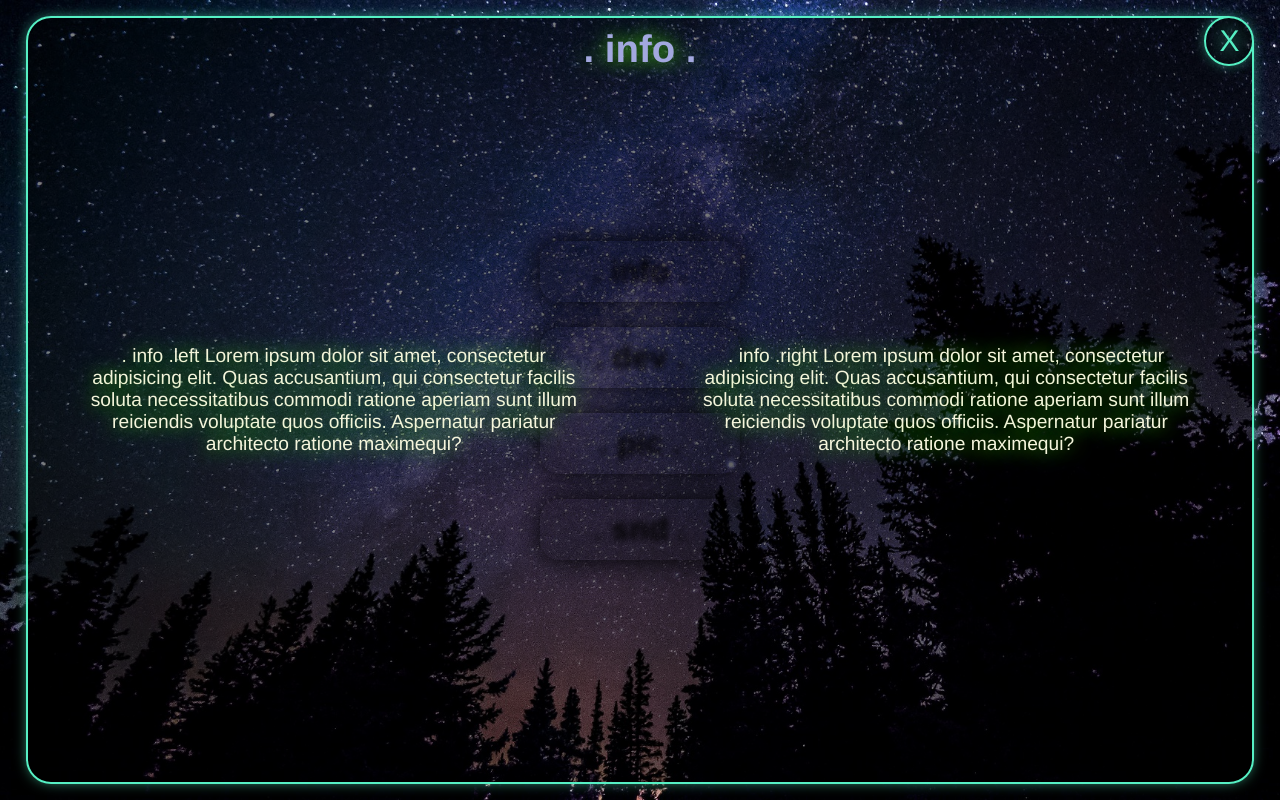
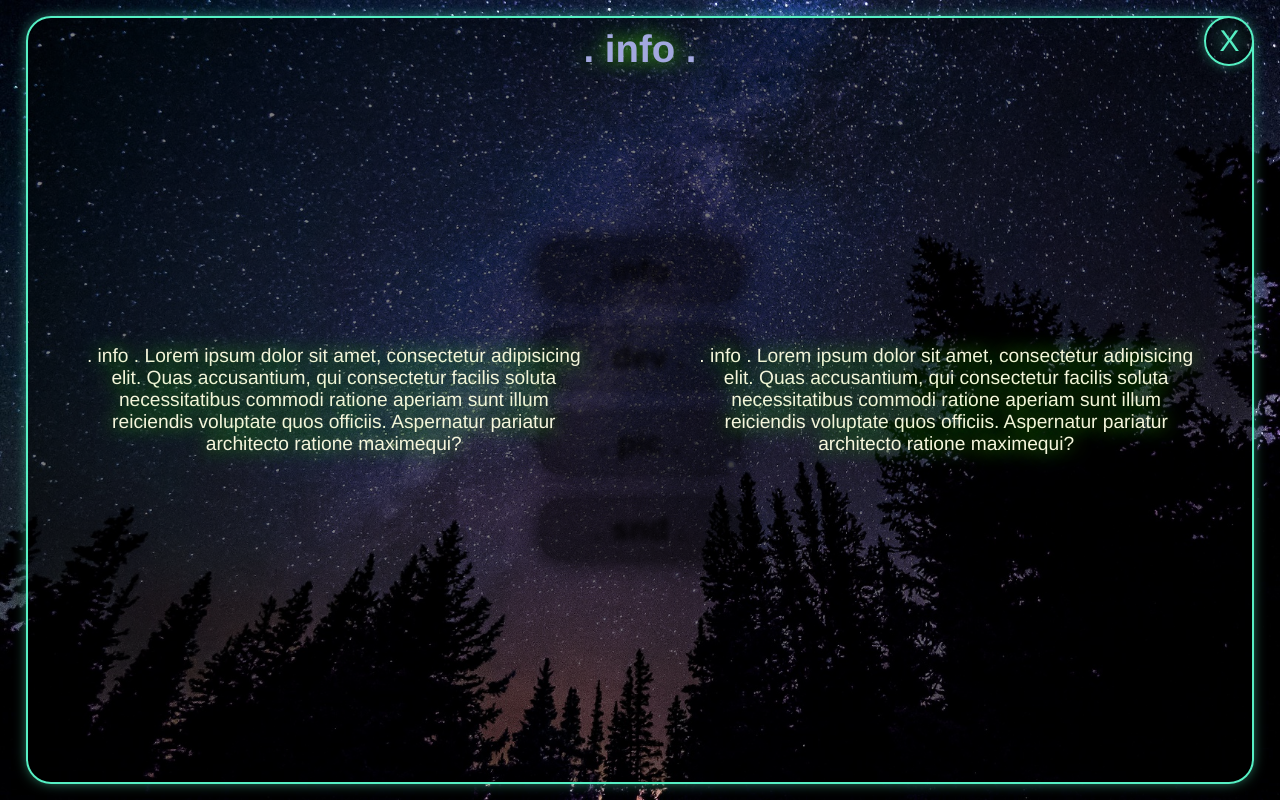
Before and after one commit to Loleus/Cosmo, a plain HTML site: page index.html in a window 1280 px wide. Both pictures are taken after a click on the element ". info .". Drawn offline with Linux system fonts and the light colour scheme.

Commit message:
Add files via upload

```diff
--- a/index.html
+++ b/index.html
@@ -1,5 +1,6 @@
 <!DOCTYPE html>
 <html lang="en">
+
 <head>
   <meta charset="UTF-8">
   <meta name="viewport" content="width=device-width, initial-scale=1.0">
@@ -7,8 +8,10 @@
   <title>Spacer</title>
   <link rel="stylesheet" href="./css/style.css">
 </head>
+
 <body>
-  <div id="roots" class="wrapper">
+  <div id="root" class="wrapper">
+
     <nav>
       <ul>
         <li>
@@ -25,15 +28,21 @@
         </li>
       </ul>
     </nav>
+
     <main class="modals disabled">
       <div class="modal hidden">
-        <h1 id="title">. info .</h1>
-        <div id="left" class="left hidden"></div>
-        <div id="right" class="right hidden"></div>
+        <h1 id="title"></h1>
+        <div id="left" class="left hidden">
+        </div>
+        <div id="right" class="right hidden">
+        </div>
       </div>
       <span id="close" class="close">X</span>
     </main>
+
   </div>
+
   <script type="module" src="./js/index.js"></script>
 </body>
+
 </html>
--- a/js/index.js
+++ b/js/index.js
@@ -2,19 +2,18 @@ const templateParagraph = "Lorem ipsum dolor sit amet, consectetur adipisicing e
 
 'use strict'
 const init = () => {
-  let leftText = `left ${templateParagraph}`;
-  let rightText = `right ${templateParagraph}`;
+
     const modals = document.querySelector(".modals")
-  const modal = document.querySelector(".modal")
+    const modal = document.querySelector("div .modal")
     const nav = document.querySelectorAll("nav h1")
     const close = document.getElementById("close");
-  const content = document.querySelectorAll('.modal div')
-
-  const changeModal = function (textContent) {
-    let title = document.getElementById("title")
+    const content = document.querySelectorAll('.modals .modal div')
+    let title = document.getElementById("title");
+    let left = document.getElementById("left")
+    let right = document.getElementById("right")
+    const changeModal = function (text) {
         modals.classList.remove("disabled");
         modal.classList.remove("hidden");
-    title.textContent = textContent;
         setTimeout(() => {
 
             for (let i = 0; i < content.length; i++) {
@@ -30,7 +29,7 @@ const init = () => {
         }
     }
 
-  const closeBtnHandler = function () {
+    const closeBtnHandler = function (i) {
         close.onmouseenter = () => {
             modals.classList.add("active");
         }
@@ -57,11 +56,12 @@ const init = () => {
 
     for (let i = 0; i < nav.length; i++) {
         nav[i].onclick = () => {
-      changeModal(nav[i].textContent);
+            changeModal();
             disableMobileMenu();
-      closeBtnHandler();
-      document.getElementById("left").innerHTML = nav[i].textContent + leftText;
-      document.getElementById("right").innerHTML = nav[i].textContent + rightText;
+            closeBtnHandler(i);
+            title.textContent = nav[i].textContent
+            left.textContent = nav[i].textContent + " " + templateParagraph
+            right.textContent = nav[i].textContent + " " + templateParagraph
         }
     }
 
--- a/scss/_main.scss
+++ b/scss/_main.scss
@@ -85,7 +85,7 @@
 @media screen and (max-width: 480px) {
 
   .modals .close {
-    background: rgba(86, 240, 196, 0.3);
+    background: rgba(86, 240, 196, 0.5);
     border: 2px solid rgb(86, 240, 196);
     box-shadow: 0 0 15px -1px rgb(86, 240, 196);
     text-shadow: 0px 0px 19px rgb(86, 240, 196);
@@ -157,14 +157,14 @@
 
 .close:hover {
   cursor: pointer;
-  background: rgba(240, 222, 86, 0.3);
+  background: rgba(240, 222, 86, 0.5);
   color: rgb(240, 222, 86);
   border: 2px solid rgb(240, 222, 86);
 }
 
 .close:active {
   cursor: pointer;
-  background: rgba(86, 240, 196, 0.3);
+  background: rgba(86, 240, 196, 0.5);
   border: 2px solid rgb(86, 240, 196);
   box-shadow: 0 0 15px -5px rgb(86, 240, 196);
   text-shadow: 0px 0px 19px rgb(86, 240, 196);
--- /dev/null
+++ b/scss/_mixins.scss
@@ -0,0 +1,14 @@
+@mixin gradient_flash {
+    position: absolute;
+    display: block;
+    width: 100%;
+    height: 100%;
+    border-bottom: 1px solid #a3a8df;
+    content: "";
+    top: 0;
+    left: 0;
+    transform: skewY(-23deg) translate(0, -200%);
+    animation: flash 8s linear 1s infinite;
+    transition: opacity 0s;
+    background: linear-gradient(0deg,#a3a8df 0%,#a3a8df 3%,#a3a8df32 5%,rgba(0, 0, 0, 0) 100%);
+  }
--- a/scss/_nav.scss
+++ b/scss/_nav.scss
@@ -1,8 +1,10 @@
+@import "mixins";
+
 @mixin shadows($color) {
-  border: 2px solid var(&color);
-  box-shadow: 0 0 15px -1px var(&color);
-  text-shadow: 0px 0px 19px var(&color);
-  color: var(&color);
+  border: 2px solid $color;
+  box-shadow: 0 0 15px -1px $color;
+  text-shadow: 0px 0px 19px $color;
+  color: $color;
 }
 
 @mixin mainRules {
@@ -41,31 +43,24 @@ nav {
       box-shadow: 0 0 30px 0px black;
 
       &::before {
-        @include gradient_flash();
+        @include gradient_flash;
       }
     }
 
     li {
 
       &:hover {
-        --color: rgb(86, 240, 196);
         h1 {
           margin: 50px 0 50px;
           background: rgba(0, 0, 0, 0.5);
+          @include shadows(rgb(86, 240, 196))
         }
       }
 
       &:active {
-        --color: rgb(240, 222, 86);
         h1 {
           background: rgba(240, 222, 86, 0.5);
-        }
-      }
-
-      &:active,
-      &:hover {
-        h1 {
-          @include color(var(--color))
+          @include shadows(rgb(240, 222, 86))
         }
       }
     }
@@ -75,7 +70,7 @@ nav {
 @media screen and (max-width: 480px) {
 
   nav ul h1 {
-    @include color(rgb(86, 240, 196));
+    @include shadows(rgb(86, 240, 196));
     @include mainRules;
     margin: 50px 0 50px;
 
--- a/scss/style.scss
+++ b/scss/style.scss
@@ -1,21 +1,8 @@
 @import "nav";
 @import "main";
 @import "animation";
+@import "mixins";
 
-@mixin gradient_flash {
-  position: absolute;
-  display: block;
-  width: 100%;
-  height: 100%;
-  border-bottom: 1px solid #a3a8df;
-  content: "";
-  top: 0;
-  left: 0;
-  transform: skewY(-23deg) translate(0, -200%);
-  animation: flash 8s linear 1s infinite;
-  transition: opacity 0s;
-  background: linear-gradient(0deg,#a3a8df 0%,#a3a8df 3%,#a3a8df32 5%,rgba(0, 0, 0, 0) 100%);
-}
 
 * {
   font-family: helvetica, sans-serif;
```
Also changed, not shown: css/style.css, 1 other file. Lines whose indentation alone changed are shown as unchanged.
